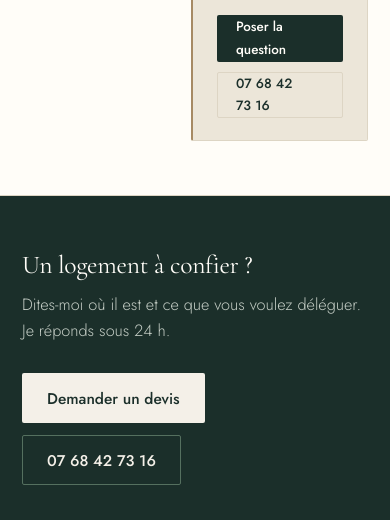
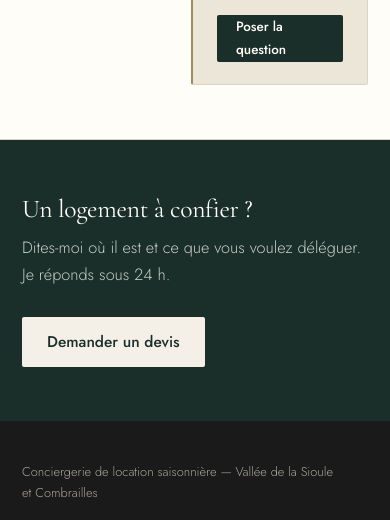
Before and after one commit to maxroche1/clauvia-site, a plain HTML site: page index.html in a window 390 px wide. Shown: the part 3231-3751 px from the top of the page. Drawn offline with nearby package versions, Linux system fonts and the light colour scheme.

Commit message:
Numéro de téléphone limité au pied de page et à la page contact
Co-Authored-By: Claude Sonnet 5.5 <noreply@anthropic.com>
Claude-Session: https://claude.ai/code/session_01KBWMKsTy7VdYD1s2RVfd5p

```diff
--- a/index.html
+++ b/index.html
@@ -86,7 +86,6 @@
   "name": "Clauvia",
   "description": "Conciergerie immobilière : gestion de location saisonnière dans les Combrailles et la Vallée de la Sioule.",
   "url": "https://clauvia.fr/",
-  "telephone": "+33768427316",
   "email": "contact.clauvia@gmail.com",
   "areaServed": [
     {
@@ -254,7 +253,6 @@
           </p>
           <div class="zone-doute-actions">
             <a class="btn btn-primary" href="contact.html">Poser la question</a>
-            <a class="btn btn-ghost" href="tel:+33768427316">07 68 42 73 16</a>
           </div>
         </div>
       </div>
@@ -269,7 +267,6 @@
       </div>
       <div style="display:flex;flex-wrap:wrap;gap:12px">
         <a class="btn btn-light" href="contact.html">Demander un devis</a>
-        <a class="btn btn-outline-light" href="tel:+33768427316">07 68 42 73 16</a>
       </div>
     </div>
   </section>
```
Also changed, not shown: clauvia.html (+0 -1 lines), services.html (+0 -2 lines).
